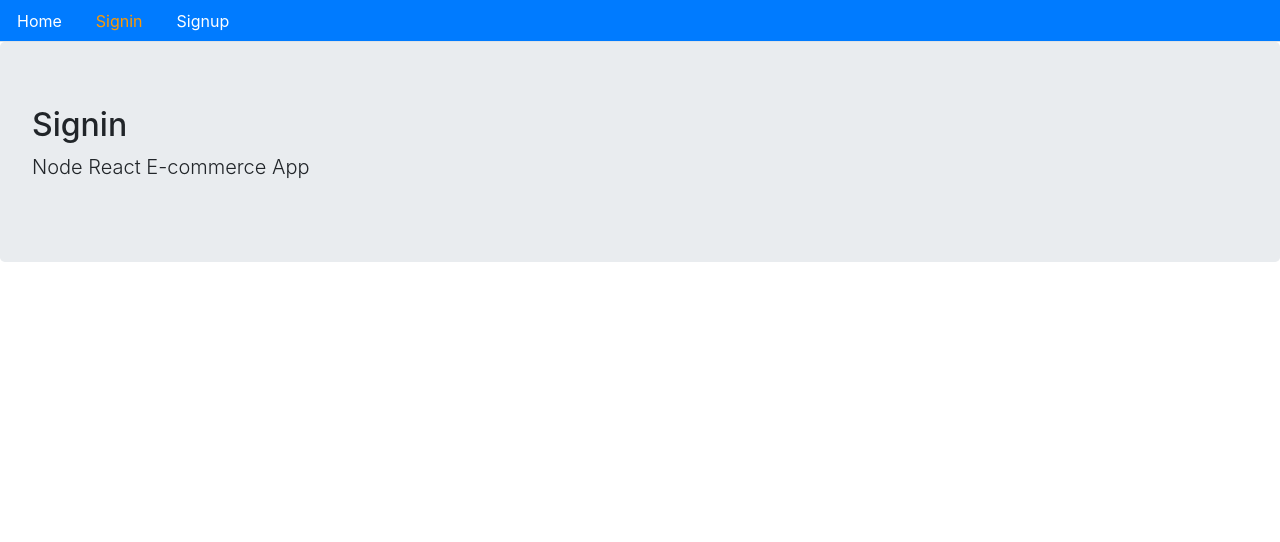
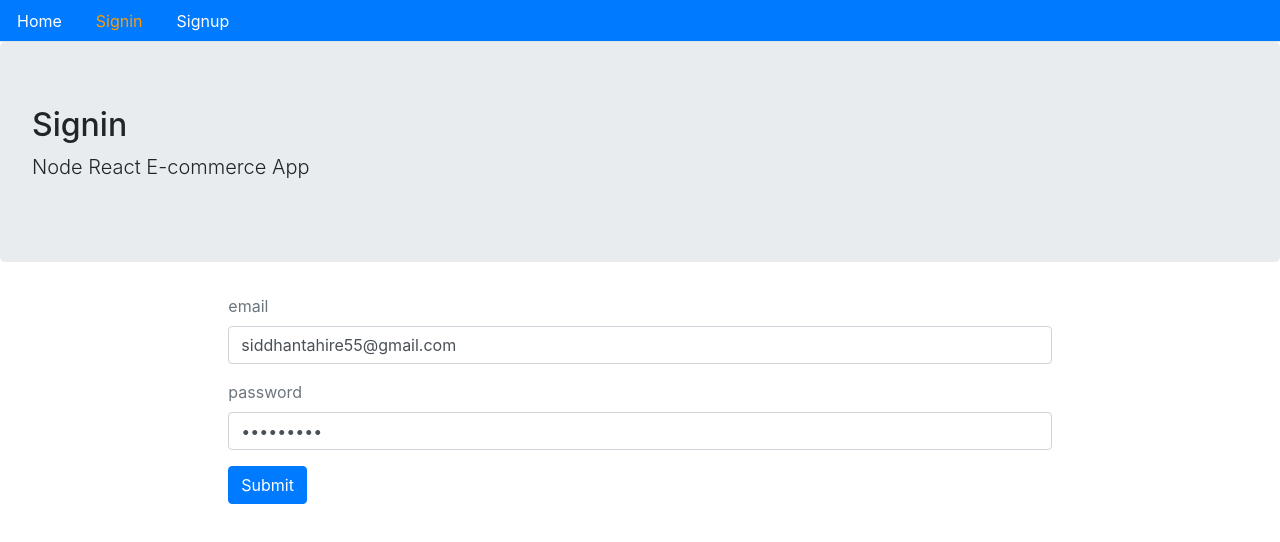
Before and after one commit to siddhant-ahire/ecommerce-front, a React (Create React App) app: page /signin in a window 1280 px wide. Shown: the top 542 px of the page. Built offline with nearby package versions, Linux system fonts and the light colour scheme.

Commit message:
signin, signup, signout is done

```diff
--- /dev/null
+++ b/src/auth/index.js
@@ -0,0 +1,67 @@
+import { API } from '../config';
+
+
+export const signup = (user) => {
+    return fetch(`${API}/signup`, {
+        method: 'POST',
+        headers: {
+            Accept: 'application/json',
+            'Content-Type': 'application/json',
+        },
+        body: JSON.stringify(user)
+    })
+        .then(response => {
+            return (response.json())
+        })
+        .catch(err => {
+            console.log(err)
+        })
+}
+
+export const signin = (user) => {
+    return fetch(`${API}/signin`, {
+        method: 'POST',
+        headers: {
+            Accept: 'application/json',
+            'Content-Type': 'application/json',
+        },
+        body: JSON.stringify(user)
+    })
+        .then(response => {
+            return (response.json())
+        })
+        .catch(err => {
+            console.log(err)
+        })
+}
+
+export const authenticate = (data, next) => {
+    if(typeof window !== undefined) {
+        localStorage.setItem('jwt',JSON.stringify(data))
+        next()
+    }
+}
+
+export const signout = (next) => {
+    if(typeof window !== undefined) {
+        localStorage.removeItem('jwt')
+        next();
+        return fetch(`${API}/signout`, {
+            method:'GET'
+        })
+            .then(response => response.json())
+            .then(res=>console.log(res))
+            .catch(err => console.log(err));
+    }
+}
+
+export const isAuthenticated = () => {
+    if(typeof window == 'undefined') {
+        return false
+    }
+    if(localStorage.getItem('jwt')) {
+        return JSON.parse(localStorage.getItem('jwt'));
+    } else {
+        return false;
+    }
+}
--- a/src/core/Menu.js
+++ b/src/core/Menu.js
@@ -1,33 +1,54 @@
 import React from 'react'
-import { Link, withRouter } from 'react-router-dom'
+import { Link, Redirect, withRouter } from 'react-router-dom'
+import { isAuthenticated, signout } from '../auth';
 
-const isActive = (history,path) =>{
-    if(history.location.pathname === path){
-        return {color:"#ff9900"};
+const isActive = (history, path) => {
+    if (history.location.pathname === path) {
+        return { color: "#ff9900" };
     } else {
-        return {color:"#ffffff"};
+        return { color: "#ffffff" };
     }
 }
 
-const Menu = ({history}) => {
+const Menu = ({ history }) => {
     return (
         <div>
             <ul className="nav nav-tabs bg-primary">
                 <li className="nav-item">
-                    <Link className="nav-link" style={isActive(history,'/')} to="/">
+                    <Link className="nav-link" style={isActive(history, '/')} to="/">
                         Home
                     </Link>
                 </li>
+                {!isAuthenticated() && (
+                    <>
                         <li className="nav-item">
-                    <Link className="nav-link" style={isActive(history,'/signin')} to="/signin">
+                            <Link className="nav-link" style={isActive(history, '/signin')} to="/signin">
                                 Signin
                             </Link>
                         </li>
                         <li className="nav-item">
-                    <Link className="nav-link" style={isActive(history,'/signup')} to="/signup">
+                            <Link className="nav-link" style={isActive(history, '/signup')} to="/signup">
                                 Signup
                             </Link>
                         </li>
+                    </>
+                )}
+                {isAuthenticated() && (
+                    <>
+                        <li className="nav-item">
+                            <span className="nav-link" style={{ cursor: 'pointer', color: '#ffffff' }}
+                                onClick={() => {
+                                    signout(() => {
+                                        history.push('/');
+                                    })
+                                }}>
+                                Signout
+                            </span>
+                        </li>
+                    </>
+                )
+
+                }
             </ul>
         </div>
     )
--- a/src/user/Signin.js
+++ b/src/user/Signin.js
@@ -1,10 +1,89 @@
-import React from 'react'
+import React, { useState } from 'react'
+import { Redirect } from 'react-router-dom';
 import Layout from '../core/Layout'
+import { authenticate, signin } from '../auth'
 
 const Signin = () => {
+
+    const [values, setValues] = useState({
+        email: 'siddhantahire55@gmail.com',
+        password: 'Ahire@000',
+        error: '',
+        loading: false,
+        redirectToReferrer: false
+    });
+
+    const { email, password, error, loading, redirectToReferrer } = values;
+
+    const handleChange = name => event => {
+        setValues({ ...values, error: false, [name]: event.target.value })
+    };
+
+
+
+    const clickSubmit = (event) => {
+        event.preventDefault();
+        setValues({ ...values, error: false, loading:true })
+        signin({ email, password })
+            .then(data => {
+                if (data.error) {
+                    setValues({ ...values, error: data.error, loading: false })
+                } else {
+                    authenticate(
+                        data,
+                        () => {
+                            setValues({
+                                ...values,
+                                redirectToReferrer:true
+                            })
+                        })
+                }
+            })
+    }
+
+    const showError = () => (
+        <div className="alert alert-danger" style={{ display: error ? '' : 'none' }}>
+            {error}
+        </div>
+    )
+
+    const showLoading = () => (
+        loading && (
+            <div className="alert alert-info">
+                <h2>Loading...</h2>
+            </div>
+        )
+    )
+
+    const redirectUser = () => {
+        if(redirectToReferrer) {
+            return <Redirect to='/' />
+        }
+    }
+
+    const signInForm = () => (
+        <form>
+            <div className="form-group">
+                <label className="text-muted">email</label>
+                <input onChange={handleChange('email')} type="email" className="form-control" value={email} />
+            </div>
+            <div className="form-group">
+                <label className="text-muted">password</label>
+                <input onChange={handleChange('password')} type="password" className="form-control" value={password} />
+            </div>
+            <button onClick={clickSubmit} type='submit' className="btn btn-primary">Submit</button>
+        </form>
+    )
+
     return (
-        <Layout title="Signin" description="Node React E-commerce App"></Layout>
-
+        <div>
+            <Layout title="Signin" description="Node React E-commerce App" className="container col-md-8 offset-md-2">
+                {showError()}
+                {showLoading()}
+                {signInForm()}
+                {redirectUser()}
+            </Layout>
+        </div>
     )
 }
 
--- a/src/user/Signup.js
+++ b/src/user/Signup.js
@@ -1,10 +1,83 @@
-import React from 'react'
+import React, { useState } from 'react'
+import { Link } from 'react-router-dom';
 import Layout from '../core/Layout'
+import { signup } from '../auth'
 
 const Signup = () => {
+
+    const [values, setValues] = useState({
+        name: '',
+        email: '',
+        password: '',
+        error: '',
+        success: false
+    });
+
+    const { name, email, password, error, success } = values;
+
+    const handleChange = name => event => {
+        setValues({ ...values, error: false, [name]: event.target.value })
+    };
+
+
+
+    const clickSubmit = (event) => {
+        event.preventDefault();
+        setValues({ ...values, error: false })
+        signup({ name, email, password })
+            .then(data => {
+                if (data.error) {
+                    setValues({ ...values, error: data.error, success: false })
+                } else {
+                    setValues({
+                        ...values,
+                        name: '',
+                        email: '',
+                        password: '',
+                        error: '',
+                        success: true
+                    })
+                }
+            })
+    }
+
+    const showError = () => (
+        <div className="alert alert-danger" style={{ display: error ? '' : 'none' }}>
+            {error}
+        </div>
+    )
+
+    const showSuccess = () => (
+        <div className="alert alert-info" style={{ display: success ? '' : 'none' }}>
+            New account is created. Please <Link to='/signin'>Signin</Link>
+        </div>
+    )
+
+    const signUpForm = () => (
+        <form>
+            <div className="form-group">
+                <label className="text-muted">Name</label>
+                <input onChange={handleChange('name')} type="text" className="form-control" value={name} />
+            </div>
+            <div className="form-group">
+                <label className="text-muted">email</label>
+                <input onChange={handleChange('email')} type="email" className="form-control" value={email} />
+            </div>
+            <div className="form-group">
+                <label className="text-muted">password</label>
+                <input onChange={handleChange('password')} type="password" className="form-control" value={password} />
+            </div>
+            <button onClick={clickSubmit} type='submit' className="btn btn-primary">Submit</button>
+        </form>
+    )
+
     return (
         <div>
-        <Layout title="Signup" description="Node React E-commerce App"></Layout>
+            <Layout title="Signup" description="Node React E-commerce App" className="container col-md-8 offset-md-2">
+                {showError()}
+                {showSuccess()}
+                {signUpForm()}
+            </Layout>
         </div>
     )
 }
```
Also changed, not shown: 1 other file (tests, documents, lock files or other folders). Lines whose indentation alone changed are shown as unchanged.
